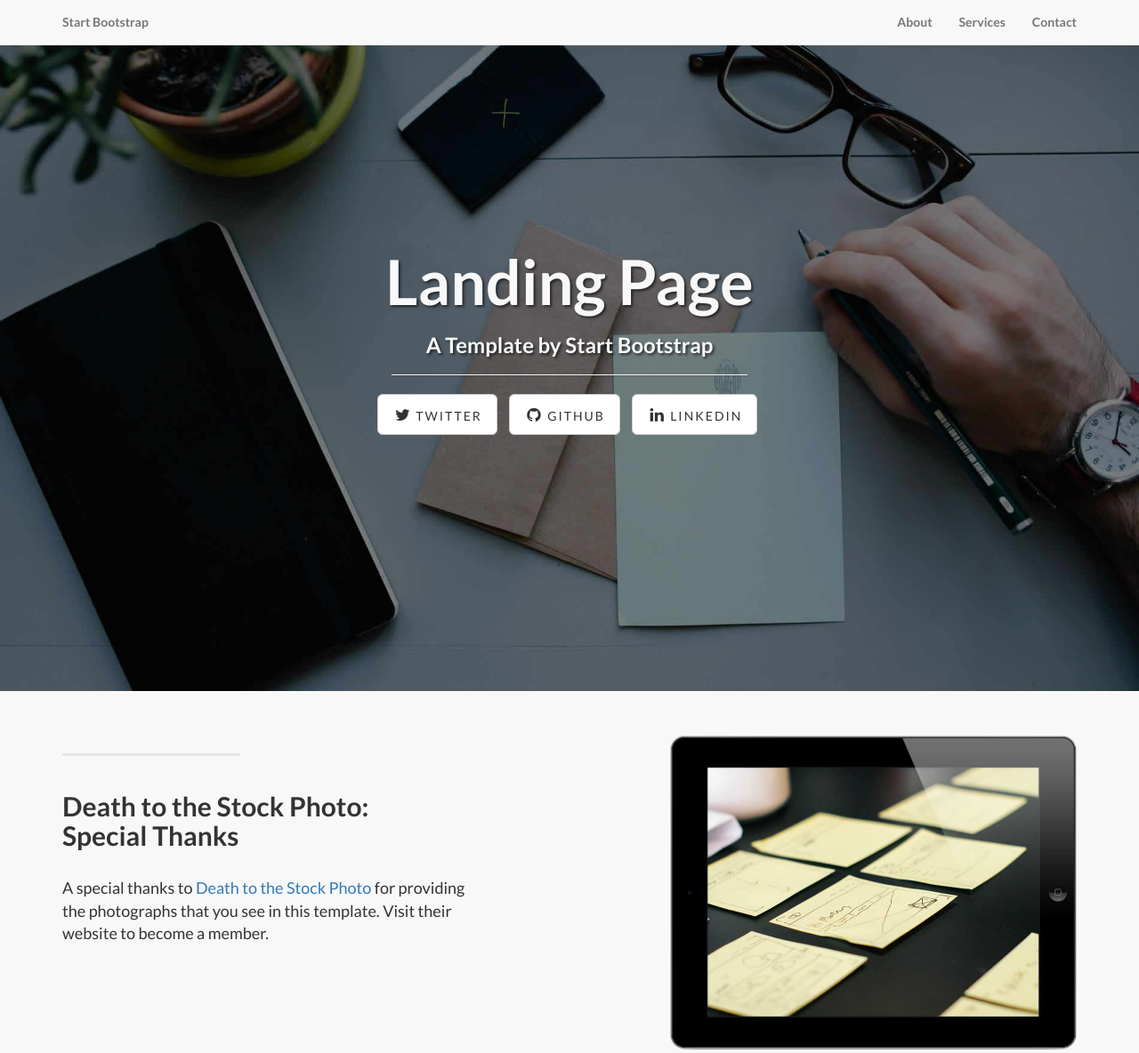
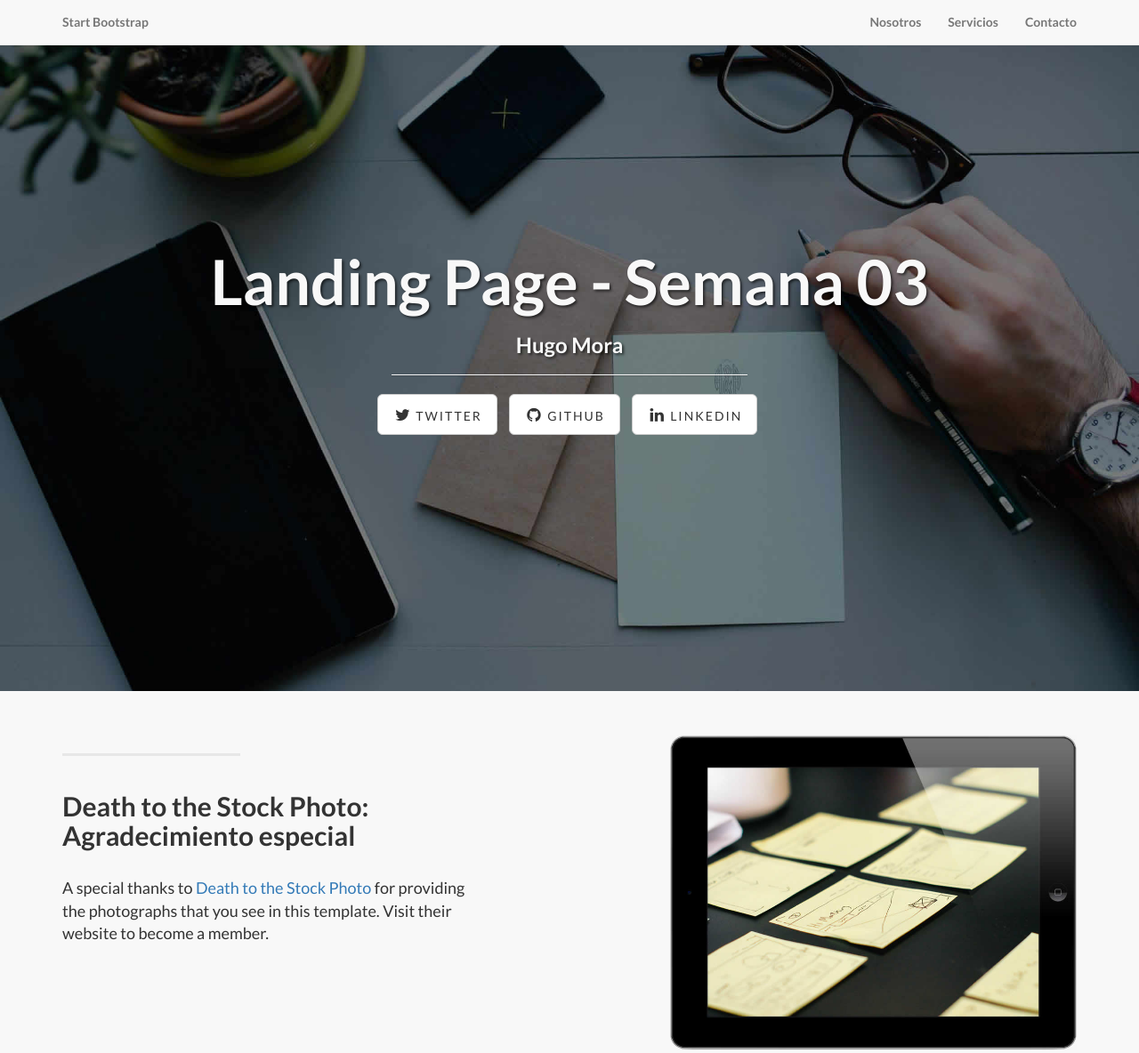
Before and after one commit to HugoMora/clase1, a plain HTML site: page index.html in a window 1280 px wide. Shown: the top 1184 px of the page at 89% size. Drawn offline with Linux system fonts and the light colour scheme.

Commit message:
Nuevo pased 2

```diff
--- a/index.html
+++ b/index.html
@@ -9,7 +9,7 @@
     <meta name="description" content="">
     <meta name="author" content="">
 
-    <title>Landing Page - Start Bootstrap Theme</title>
+    <title>Landing Page - Semana 3</title>
 
     <!-- Bootstrap Core CSS -->
     <link href="css/bootstrap.min.css" rel="stylesheet">
@@ -49,13 +49,13 @@
             <div class="collapse navbar-collapse" id="bs-example-navbar-collapse-1">
                 <ul class="nav navbar-nav navbar-right">
                     <li>
-                        <a href="#about">About</a>
+                        <a href="#about">Nosotros</a>
                     </li>
                     <li>
-                        <a href="#services">Services</a>
+                        <a href="#services">Servicios</a>
                     </li>
                     <li>
-                        <a href="#contact">Contact</a>
+                        <a href="#contact">Contacto</a>
                     </li>
                 </ul>
             </div>
@@ -73,8 +73,8 @@
             <div class="row">
                 <div class="col-lg-12">
                     <div class="intro-message">
-                        <h1>Landing Page</h1>
-                        <h3>A Template by Start Bootstrap</h3>
+                        <h1>Landing Page - Semana 03</h1>
+                        <h3>Hugo Mora</h3>
                         <hr class="intro-divider">
                         <ul class="list-inline intro-social-buttons">
                             <li>
@@ -107,7 +107,7 @@
                 <div class="col-lg-5 col-sm-6">
                     <hr class="section-heading-spacer">
                     <div class="clearfix"></div>
-                    <h2 class="section-heading">Death to the Stock Photo:<br>Special Thanks</h2>
+                    <h2 class="section-heading">Death to the Stock Photo:<br>Agradecimiento especial</h2>
                     <p class="lead">A special thanks to <a target="_blank" href="http://join.deathtothestockphoto.com/">Death to the Stock Photo</a> for providing the photographs that you see in this template. Visit their website to become a member.</p>
                 </div>
                 <div class="col-lg-5 col-lg-offset-2 col-sm-6">
```
